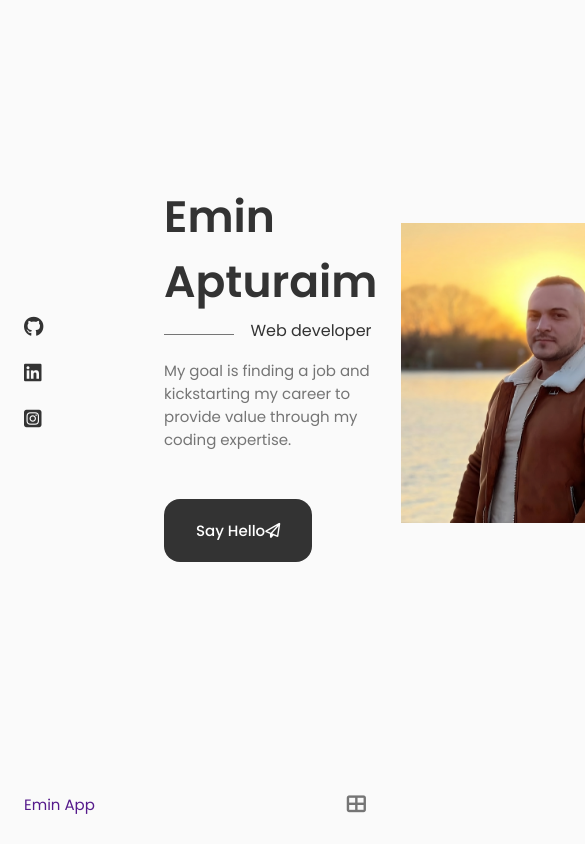
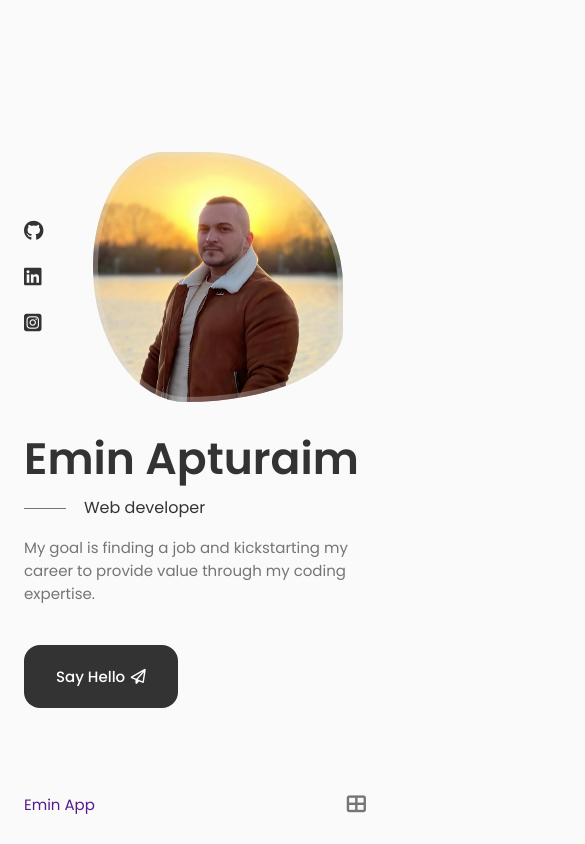
Before and after one commit to emin-apm/Portfolio, a React (Vite) app in the folder MyPortfolio/: page / in a window 390 px wide. Shown: the top 844 px of the page, 585 px wide, since content can reach past the window. Built offline with nearby package versions, Linux system fonts and the light colour scheme.

Commit message:
hero css and mobile version added

```diff
--- a/MyPortfolio/src/components/Hero/Data.jsx
+++ b/MyPortfolio/src/components/Hero/Data.jsx
@@ -11,7 +11,7 @@ export default function Data() {
       </p>
       <a href="" className="button button_flex">
         Say Hello
-        <i class="fa-regular fa-paper-plane"></i>
+        <i className={`${styles.data_icon} fa-regular fa-paper-plane`}></i>
       </a>
     </div>
   );
--- a/MyPortfolio/src/components/Hero/Hero.jsx
+++ b/MyPortfolio/src/components/Hero/Hero.jsx
@@ -1,5 +1,6 @@
 import Data from "./Data";
 import styles from "./HeroStyles.module.css";
+import ScrollDown from "./ScrollDown";
 import Social from "./Social";
 
 export default function Hero() {
@@ -12,6 +13,7 @@ export default function Hero() {
             <div className={styles.home_img}></div>
             <Data />
           </div>
+          <ScrollDown />
         </div>
       </section>
     </>
--- a/MyPortfolio/src/components/Hero/HeroStyles.module.css
+++ b/MyPortfolio/src/components/Hero/HeroStyles.module.css
@@ -1,3 +1,8 @@
+.home_contaier {
+    row-gap: 7rem !important;
+}
+
+
 .home_content {
     grid-template-columns: 116px repeat(2, 1fr);
     padding-top: 5.5rem;
@@ -19,6 +24,10 @@
 
 .home_social_icon:hover {
     color: var(--title-color-dark);
+}
+
+.data_icon {
+    margin-left: .35rem;
 }
 
 .home_title {
@@ -55,9 +64,127 @@
     background-repeat: no-repeat;
     background-position: center;
     background-size: cover;
-    box-shadow: inset 0 0 0 9px rgb(225, 225, 225/30%);
+    box-shadow: inset 0 0 0 7px rgb(225 225 225/30%);
     width: 300px;
     height: 300px;
     order: 1;
     justify-self: center;
+    animation: profile_animate 8s ease-in-out infinite 1s;
 }
+
+@keyframes profile_animate {
+    0% {
+        border-radius: 60% 40% 30% 70%/60% 30% 70% 40%;
+    }
+
+    50% {
+        border-radius: 30% 60% 70% 40%/50% 60% 30% 60%;
+    }
+
+    100% {
+        border-radius: 60% 40% 30% 70%/60% 30% 70% 40%;
+    }
+}
+
+.home_scroll {
+    margin-left: 8.25rem;
+}
+
+.home_scroll_button {
+    animation: moveUpDown 2.5s ease infinite;
+}
+
+@keyframes moveUpDown {
+    0% {
+        transform: translateY(3px);
+    }
+
+    50% {
+        transform: translateY(-7px);
+    }
+
+    100% {
+        transform: translateY(3px);
+    }
+}
+
+.home_scroll_name {
+    color: var(--title-color);
+    font-weight: var(--font-medium);
+    margin-right: .25rem;
+    margin-left: 3px;
+}
+
+.home_scroll_button {
+    color: var(--title-color);
+    font-size: 1.25rem;
+}
+
+@media screen and (max-width:992px) {
+    .home_content {
+        grid-template-columns: 100px repeat(2, 1fr);
+        column-gap: 1.25rem;
+    }
+
+    .home_subtitle {
+        padding-left: 3.75rem;
+        margin-bottom: 1rem;
+    }
+
+    .home_subtitle::before {
+        width: 42px;
+        top: 0.8rem;
+    }
+
+    .home_description {
+        max-width: initial;
+        margin-bottom: 2.5rem;
+
+    }
+
+    .home_img {
+        width: 250px;
+        height: 250px;
+        box-shadow: inset 0 0 0 7px rgb(225 225 225/30%);
+    }
+
+    .home_scroll {
+        margin-left: 7.5rem;
+    }
+}
+
+/* For medium devices */
+@media screen and (max-width:768px) {
+    .section {
+        padding: .5rem 0 4rem;
+    }
+
+    .home_content {
+        grid-template-columns: 0.5fr 3fr;
+        padding-top: 3.5rem;
+    }
+
+    .home_img {
+        order: initial;
+        justify-self: initial;
+        box-shadow: inset 0 0 0 5px rgb(225 225 225/30%);
+        width: 250px;
+        height: 250px;
+    }
+
+
+
+
+    .home_data {
+        grid-column: 1/3;
+    }
+
+    .home_scroll {
+        display: none;
+    }
+}
+
+@media screen and (max-width:576px) {}
+
+/* For small devices */
+@media screen and (max-width:350px) {}
```
